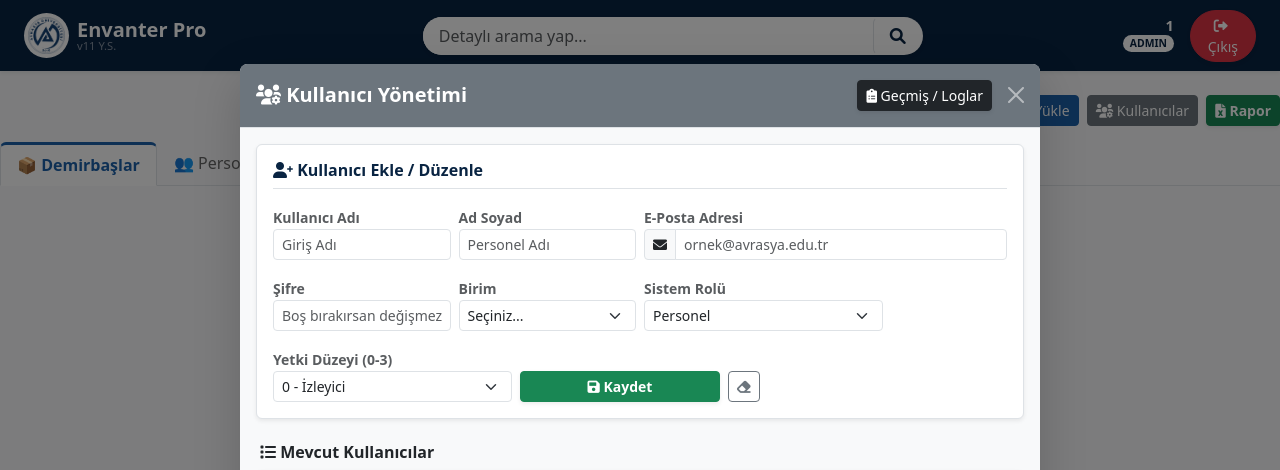
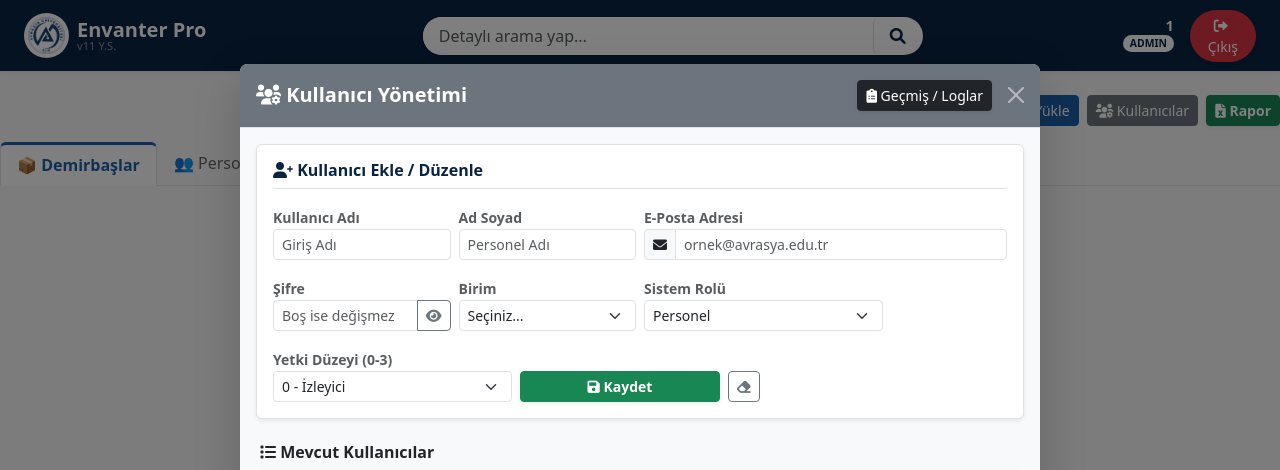
Before and after one commit to berkaymhc/enterprise-asset-management, a Flask app: template app/templates/index.html in a window 1280 px wide, after a click on "Kullanıcılar". Shown: the top 470 px of the page. Run offline with Flask 3, Linux system fonts and the light colour scheme; the template is opened without the code that fills it, so the values that code supplies are empty; the visitor is signed in with stand-in values (Sample User, id 1); some libraries are stand-ins or nearby versions.

Commit message:
feat: Sifre goster/gizle eklendi, tum iyileştirmeler tamam.

```diff
--- a/app/templates/index.html
+++ b/app/templates/index.html
@@ -1649,8 +1649,14 @@
                             </div>
                             <div class="col-md-3">
                                 <label class="small fw-bold text-muted">Şifre</label>
-                                <input type="text" name="sifre" id="inputSifre" class="form-control form-control-sm"
-                                    placeholder="Boş bırakırsan değişmez">
+                                <div class="input-group input-group-sm">
+                                    <input type="password" name="sifre" id="inputSifre" class="form-control"
+                                        placeholder="Boş ise değişmez">
+                                    <button class="btn btn-outline-secondary" type="button"
+                                        onclick="sifreGosterGizle()">
+                                        <i class="fas fa-eye" id="eyeIcon"></i>
+                                    </button>
+                                </div>
                             </div>
 
                             <div class="col-md-3">
@@ -2890,9 +2896,8 @@
                         <div class="mb-3">
                             <label class="form-label fw-bold small text-muted">Arızalı Konum / Ofis</label>
                             <input type="text" name="konum" class="form-control bg-light"
-                                   value="{{ session.get('personel_ofis', '') }}"
-                                   {% if session.get('personel_ofis') %}readonly{% endif %}
-                                   placeholder="Ofis bilgisi bulunamadı, elle giriniz." required>
+                                value="{{ session.get('personel_ofis', '') }}" {% if session.get('personel_ofis')
+                                %}readonly{% endif %} placeholder="Ofis bilgisi bulunamadı, elle giriniz." required>
                         </div>
 
                         <div class="mb-3">
@@ -2955,14 +2960,14 @@
         </div>
     </div>
     <script>
-        document.addEventListener("DOMContentLoaded", function() {
+        document.addEventListener("DOMContentLoaded", function () {
             const selectBox = document.querySelector('select[name="demirbas_id"]');
             const manuelDiv = document.getElementById('manuelIdInputDiv');
             const manuelInput = document.getElementById('manuelIdInput');
 
-            if(selectBox) {
-                selectBox.addEventListener('change', function() {
-                    if(this.value === 'manuel') {
+            if (selectBox) {
+                selectBox.addEventListener('change', function () {
+                    if (this.value === 'manuel') {
                         manuelDiv.classList.remove('d-none');
                         manuelInput.setAttribute('name', 'demirbas_id'); // ID buna geçsin
                         this.removeAttribute('name'); // Select'ten name'i kaldır
@@ -3303,6 +3308,21 @@
             document.getElementById('editUserId').value = "";
             document.getElementById('inputSifre').required = true;
         }
+        // --- ŞİFRE GÖSTER / GİZLE ---
+        function sifreGosterGizle() {
+            const input = document.getElementById('inputSifre');
+            const icon = document.getElementById('eyeIcon');
+
+            if (input.type === "password") {
+                input.type = "text";
+                icon.classList.remove('fa-eye');
+                icon.classList.add('fa-eye-slash');
+            } else {
+                input.type = "password";
+                icon.classList.remove('fa-eye-slash');
+                icon.classList.add('fa-eye');
+            }
+        }
     </script>
 </body>
 
```
Lines whose indentation alone changed are shown as unchanged.
